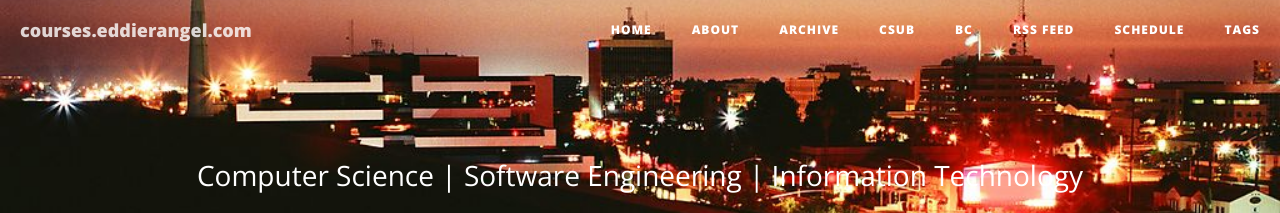
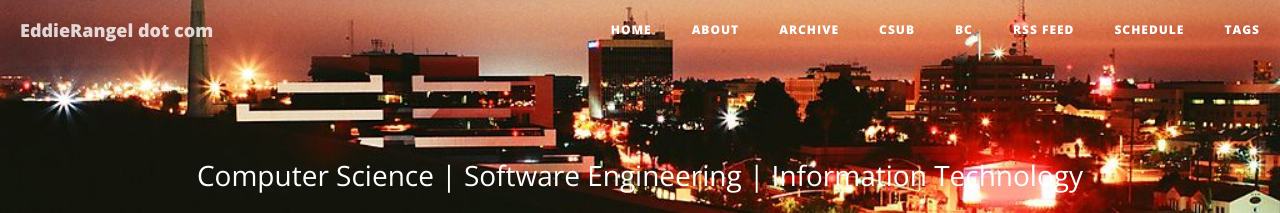
Before and after one commit to eddierangel/eddierangel.github.io, a Jekyll site: the page built from index.html, in a window 1280 px wide. Shown: the top 213 px of the page. Built offline with Jekyll 4.4.1, drawn with Linux system fonts in a browser that asks for light colours; nearby versions of some CDN libraries; the list of posts is cut into pages by our own code.

Commit message:
Updating config file

```diff
--- a/_config.yml
+++ b/_config.yml
@@ -1,10 +1,10 @@
 # Site settings
-title: courses.eddierangel.com
+title: EddieRangel dot com
 header-img: img/home-bg.jpg
 email: hacker@eddierangel.com
 description: "...a witty subtitle"
 baseurl: ""
-url: "courses.eddierangel.com"
+url: "eddierangel.com"
 twitter_username: eddie_31003
 github_username:  eddierangel
 linkedin_username: eddierangel
@@ -20,4 +20,4 @@ gems: [jekyll-paginate]
 analytics :
 provider : google
 google :
-tracking_id : 'UA-47781516-4'
+tracking_id : 'UA-47781516-1'
```
